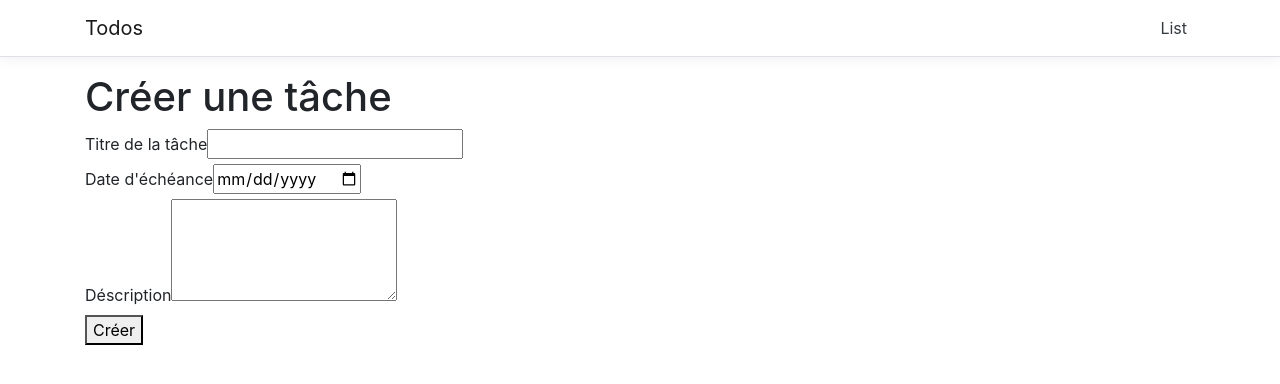
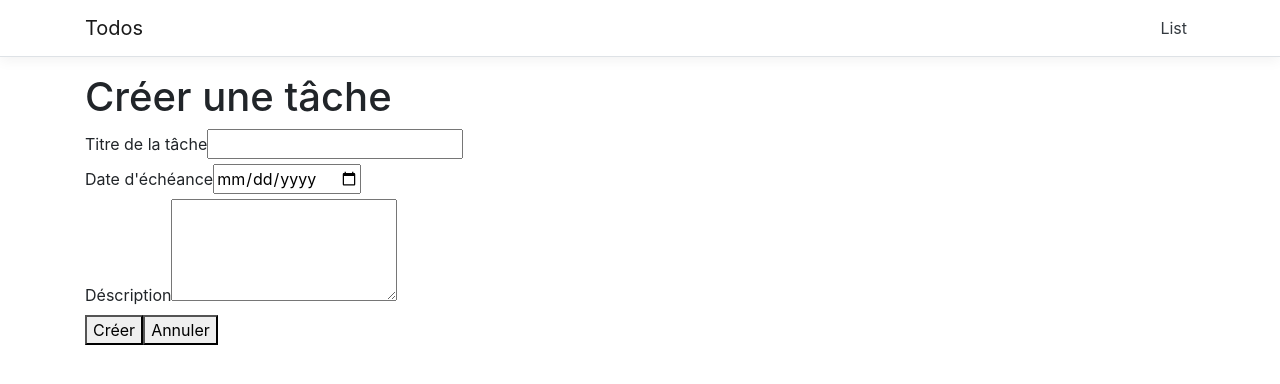
Before and after one commit to Hans-Hybani/todo, an Angular app in the folder src/ClientApp/: page /edit-todo/1 in a window 1280 px wide. Shown: the top 384 px of the page. Built offline with nearby package versions, Linux system fonts and the light colour scheme; no server answers.

Commit message:
Add ToTitleCase pipe and cancel button to edit-todo-list view

```diff
--- a/src/ClientApp/src/app/edit-todo-list/edit-todo-list.component.html
+++ b/src/ClientApp/src/app/edit-todo-list/edit-todo-list.component.html
@@ -13,9 +13,10 @@
 
         <div>
             <label for="notes">Déscription</label>
-            <textarea id="notes" rows="4" formControlName="notes">Oublie pas de créer une tâche</textarea>
+            <textarea id="notes" rows="4" formControlName="notes"></textarea>
         </div>
 
         <button type="submit">Créer</button>
+        <button type="button" (click)="onCancel()">Annuler</button>
     </form>
 </div>
--- a/src/ClientApp/src/app/edit-todo-list/edit-todo-list.component.ts
+++ b/src/ClientApp/src/app/edit-todo-list/edit-todo-list.component.ts
@@ -38,4 +38,8 @@ export class EditTodoListComponent implements OnInit {
       this.router.navigate(['/todo-list']);
     });
   }
+
+  onCancel(): void {
+    this.router.navigate(['/todo-list']);
+  }
 }
--- a/src/ClientApp/src/app/todo-list/todo-list.component.html
+++ b/src/ClientApp/src/app/todo-list/todo-list.component.html
@@ -2,7 +2,7 @@
   <h1>Mes tâches</h1>
   <div class="TodoList-Bloc-Gauche">
     <div *ngFor="let todo of todos">
-      <h2>{{ todo.title }}</h2>
+      <h2>{{ todo.title | titlecase }}</h2>
       <span>
         <input type="checkbox" [checked]="todo.isDone" (change)="onCheck(todo)">
         Finir la tâche ?
```
Also changed, not shown: 1 other file (tests, documents, lock files or other folders).
